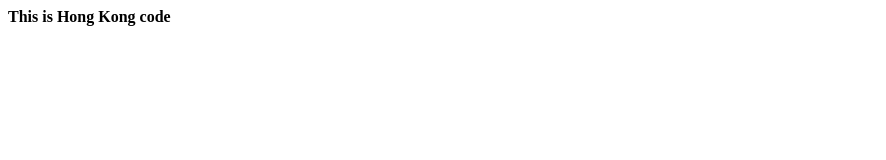
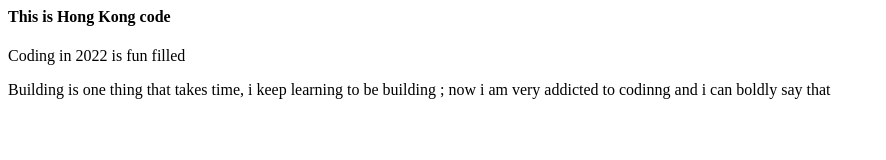
Before and after one commit to Amos4070/hongkonguniversity1, a plain HTML site: page index.html in a window 1280 px wide. Shown: the whole page, without its empty margins (0-886 px from the left). Drawn offline with Linux system fonts and the light colour scheme.

Commit message:
new chnages

```diff
--- a/index.html
+++ b/index.html
@@ -7,5 +7,7 @@
 </head>
 <body>
     <h4> This is Hong Kong code</h4>
+    <p>Coding in 2022 is fun filled</p>
+    <p>Building is one thing that takes time, i keep learning to be building ; now i am very addicted to codinng and i can boldly say that</p>
 </body>
 </html>
```
